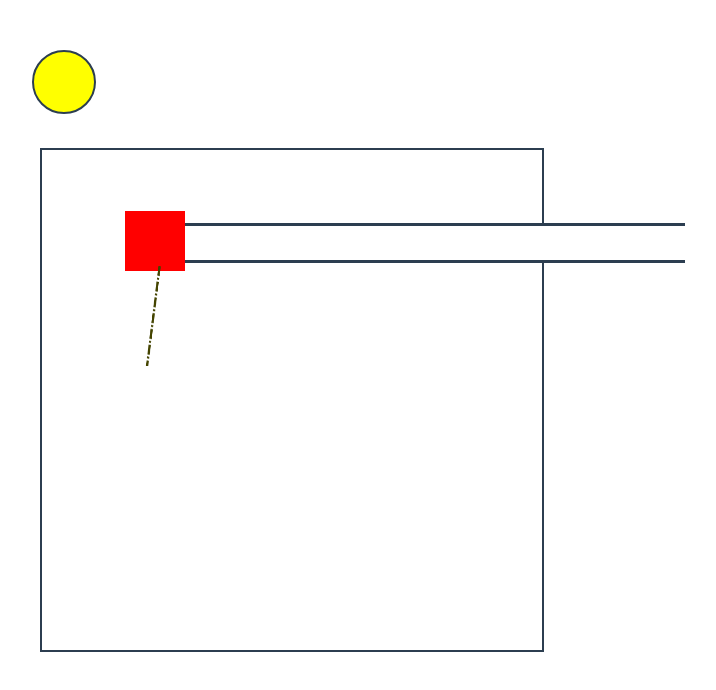
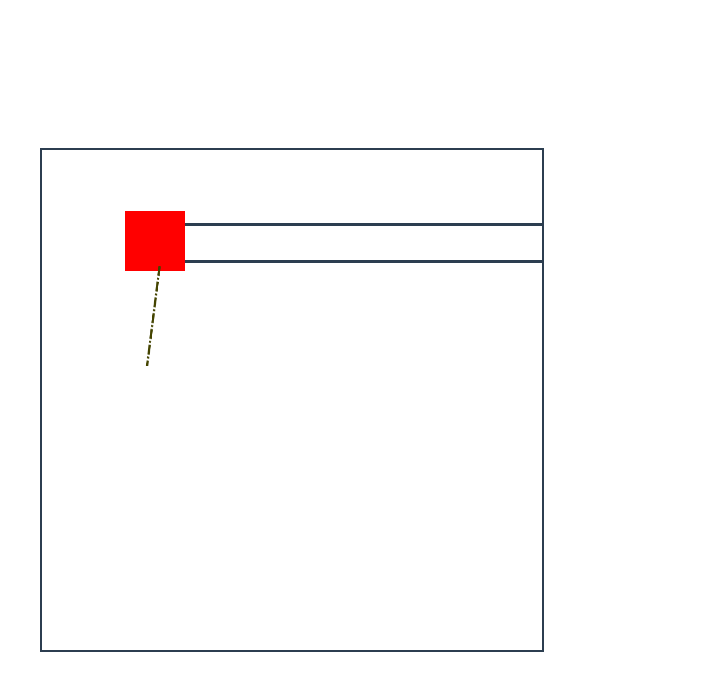
Before and after one commit to plachenko/ld48, a Vue app: page / in a window 1280 px wide. Shown: the top 690 px of the page, without its empty margins (348-1064 px from the left). Built offline with nearby package versions, Linux system fonts and the light colour scheme.

Commit message:
adding pause and static size

```diff
--- a/src/App.vue
+++ b/src/App.vue
@@ -1,8 +1,20 @@
 <template>
   <div id="app">
     <div id="gameContainer">
-      <Capture @mEvent="mEvent" />
-      <Arm :position="oPosition" @hit="hitTarget" />
+      <Capture @mOutEvt="mOutEvt" @mInEvt="mInEvt" @mMovEvt="mMovEvt" />
+
+      <transition
+        @enter="onEnter"
+        @leave="onLeave"
+        >
+        <div v-show="bPaused" id="pause" class="menu">
+          <span>Pause</span>
+        </div>
+      </transition>
+
+      <div id="armContainer">
+        <Arm :position="oPosition" @hit="hitTarget" />
+      </div>
     </div>
     <!--
     <div id="gameContainer">
@@ -27,6 +39,7 @@ import TitleScreen from './components/overlays/TitleScreen.vue';
 import GameOver from './components/overlays/GameOver.vue';
 import * as Tone from 'tone';
 import Capture from './components/Capture.vue';
+import gsap from 'gsap';
 
 @Component({
   components: {
@@ -43,29 +56,43 @@ export default class App extends Vue {
     capture: HTMLElement
   }
 
+  bPaused = false;
   bPlaying = false;
   bGameOver = false;
   oPosition: {x: number, y: number} = {x: 0, y: 0};
 
-  private mEvent(e: any){
-    console.log(e);
+  private mOutEvt(){
+    this.bPaused = true;
+  }
+
+  private mInEvt(){
+    this.bPaused = false;
+  }
+
+  private mMovEvt(e: any){
+    this.oPosition = e;
   }
 
   public hitTarget(){
-    console.log('hit')
-
     const synth = new Tone.Synth().toDestination();
     synth.triggerAttackRelease("C4", "8n");
     Tone.start();
   }
 
   public start(){
-
     this.toneStart()
   }
 
   public async toneStart(){
     await Tone.start()
+  }
+
+  private onEnter(){
+    gsap.from('#pause', {opacity: 0, duration: .3})
+  }
+
+  private onLeave(){
+    // gsap.from('#pause', {opacity: 1, duration: .3})
   }
 
   mounted(){
@@ -99,14 +126,37 @@ html, body{
   flex-flow: column;
   justify-content: center;
   align-items: center;
-  cursor: none;
   }
-
 
 #gameContainer{
   border: 2px solid;
   width: 500px;
   height: 500px;
   position: relative;
+  overflow: none;
   }
+  #armContainer{
+    width: 100%;
+    height: 100%;
+    position: absolute;
+    overflow: hidden;
+    left: 0px;
+    top: 0px;
+  }
+
+  .menu{
+    width: 100%;
+    height: 100%;
+    position: absolute;
+    overflow: hidden;
+    left: 0px;
+    top: 0px;
+    display: flex;
+    align-items: center;
+    justify-content: center;
+    background-color: #000;
+    color: #FFF;
+    opacity: .8;
+    z-index: 9998;
+    }
 </style>
--- a/src/components/Arm.vue
+++ b/src/components/Arm.vue
@@ -14,7 +14,6 @@
 import { Component, Prop, Watch, Vue } from 'vue-property-decorator';
 import Pos from '../classes/Pos';
 import {MoveObj, SpringObj} from '../classes/Spring';
-
 
 @Component
 export default class Arm extends Vue {
@@ -107,7 +106,7 @@ export default class Arm extends Vue {
     this.$nextTick(()=>{
       this.renderWatch();
       window.requestAnimationFrame(this.watchStep);
-    })
+    });
   }
 
   public renderPos(_x:number, _y:number, obj: HTMLElement){
@@ -168,7 +167,7 @@ export default class Arm extends Vue {
       left: 0px;
       top: 0px;
       border: 2px solid;
-      z-index: 9999;
+      z-index: 9997;
     }
 
     #chain{
```
